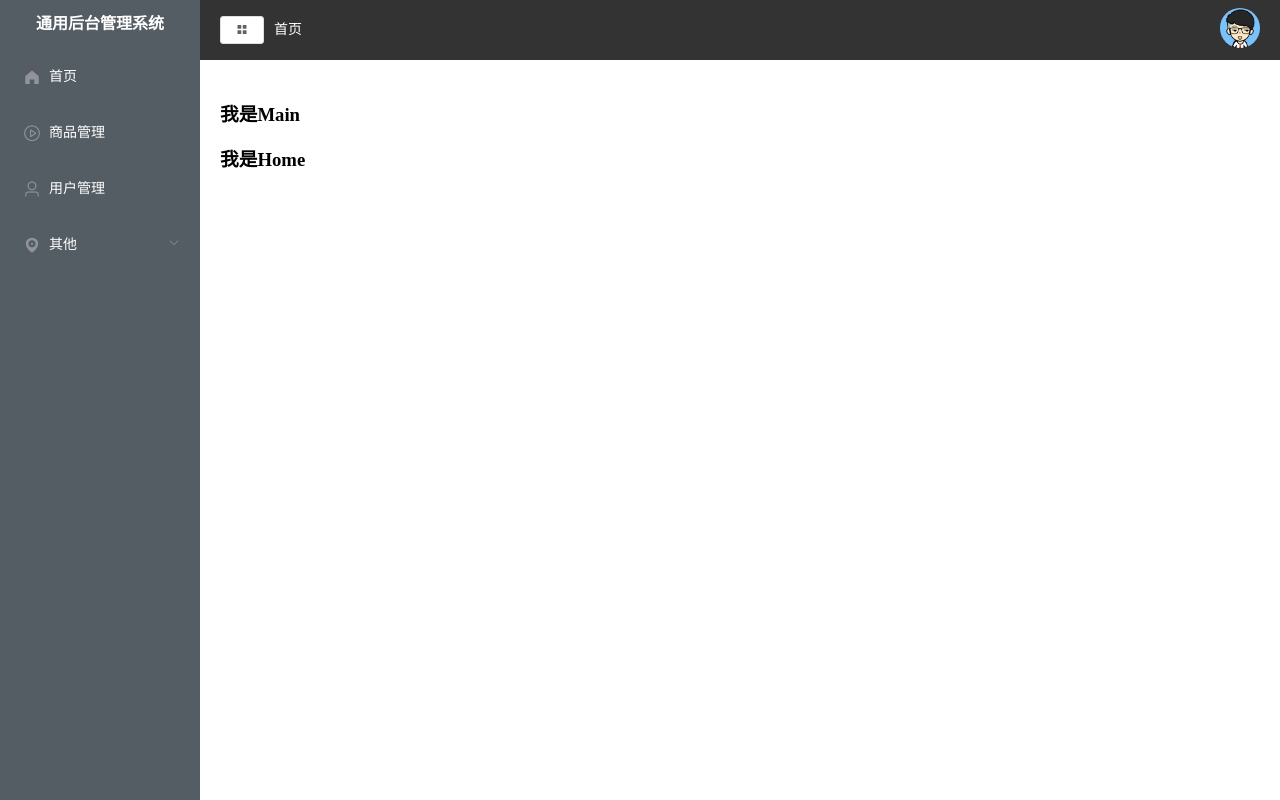
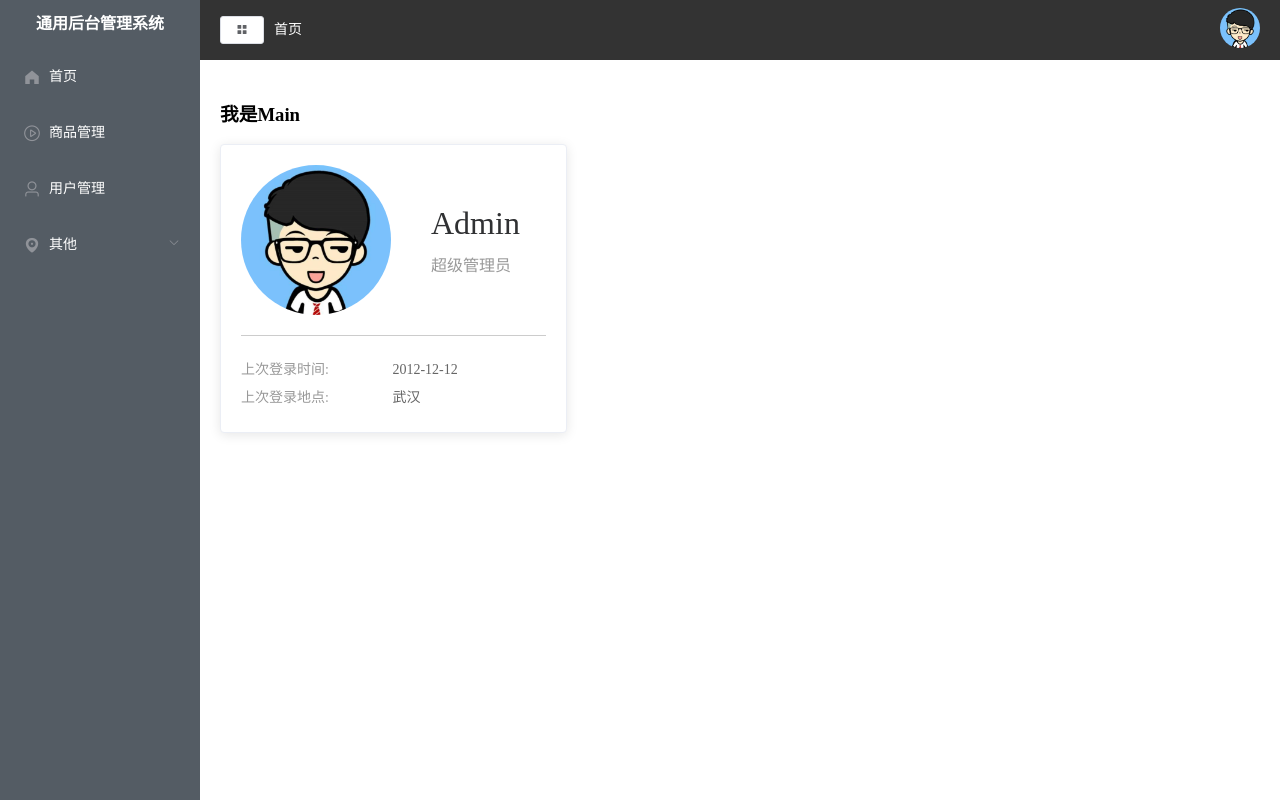
Before and after one commit to yihao5un/Hello-Vue, a Vue app: page /#/home in a window 1280 px wide. Built offline with nearby package versions, Linux system fonts and the light colour scheme.

Commit message:
[FEAT] home组件布局

```diff
--- a/src/App.vue
+++ b/src/App.vue
@@ -26,6 +26,7 @@
 <style lang="less">
 html,
 body,
+p,
 h3 {
   margin: 0;
   padding: 0;
--- a/src/views/Home.vue
+++ b/src/views/Home.vue
@@ -1,11 +1,76 @@
 <template>
-    <h1>我是Home</h1>
+    <el-row>
+        <el-col :span="8">
+            <el-card class="box-card">
+                <div class="user">
+                    <img src="../assets/images/user.png" alt="">
+                    <div class="userinfo">
+                        <p class="name">Admin</p>
+                        <p class="access">超级管理员</p>
+                    </div>
+                </div>
+                <div class="login-info">
+                    <p>上次登录时间: <span>2012-12-12</span></p>
+                    <p>上次登录地点: <span>武汉</span></p>
+                </div>
+            </el-card>
+        </el-col>
+        <el-col :span="16">
+            <div class="grid-content bg-purple-light"></div>
+        </el-col>
+    </el-row>
 </template>
+
 <script>
 export default {
     data() {
         return {
 
-    }}
+        }
+    }
 }
 </script>
+
+<style lang="less" scoped>
+.user {
+    padding-bottom: 20px;
+    margin-bottom: 20px;
+    // 向下的边框
+    border-bottom: 1px solid #ccc;
+    // flex 布局
+    display: flex;
+    align-items: center;
+
+    img {
+        width: 150px;
+        height: 150;
+        border-radius: 50%;
+        margin-right: 40px;
+    }
+
+    .userinfo {
+
+        .name {
+            font-size: 32px;
+            margin-bottom: 10px;
+        }
+
+        .access {
+            color: #999999;
+        }
+    }
+}
+
+.login-info {
+    p {
+        line-height: 28px;
+        font-size: 14px;
+        color: #999999;
+
+        span {
+            color: #666666;
+            margin-left: 60px;
+        }
+    }
+}
+</style>
```
